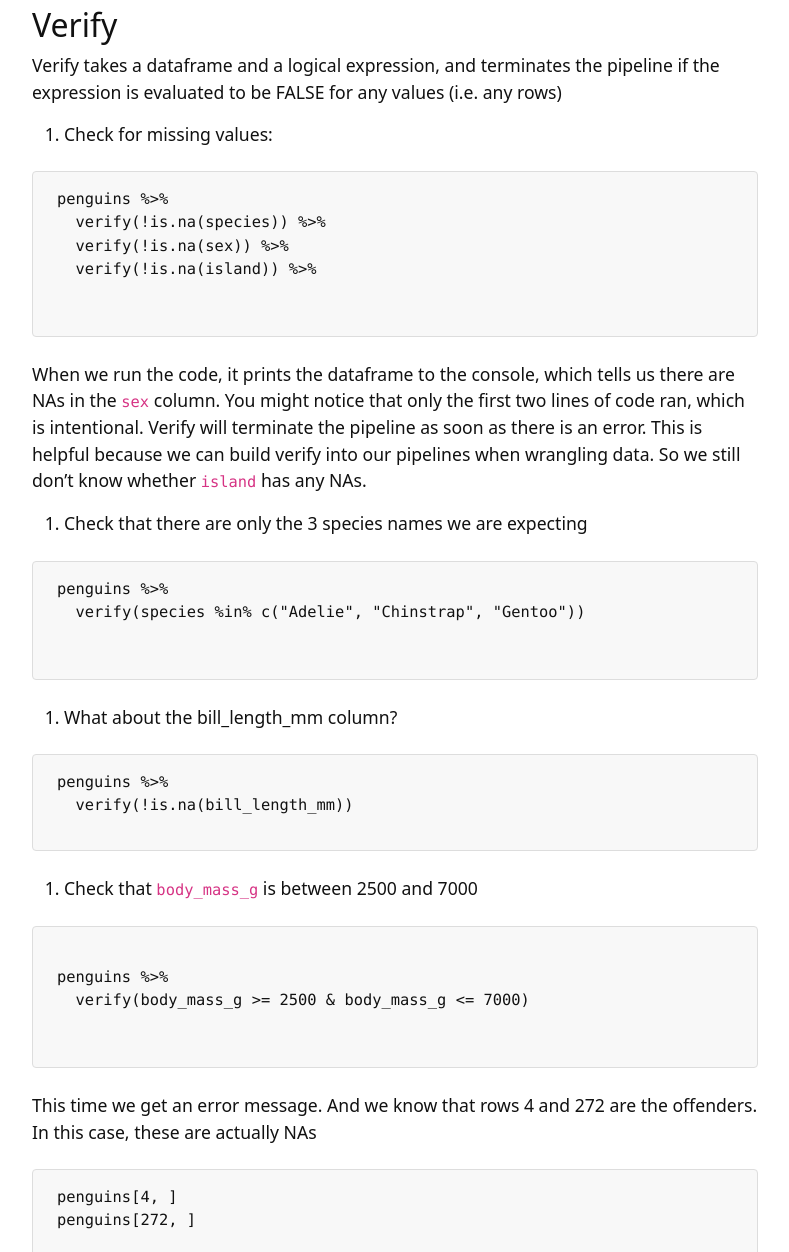
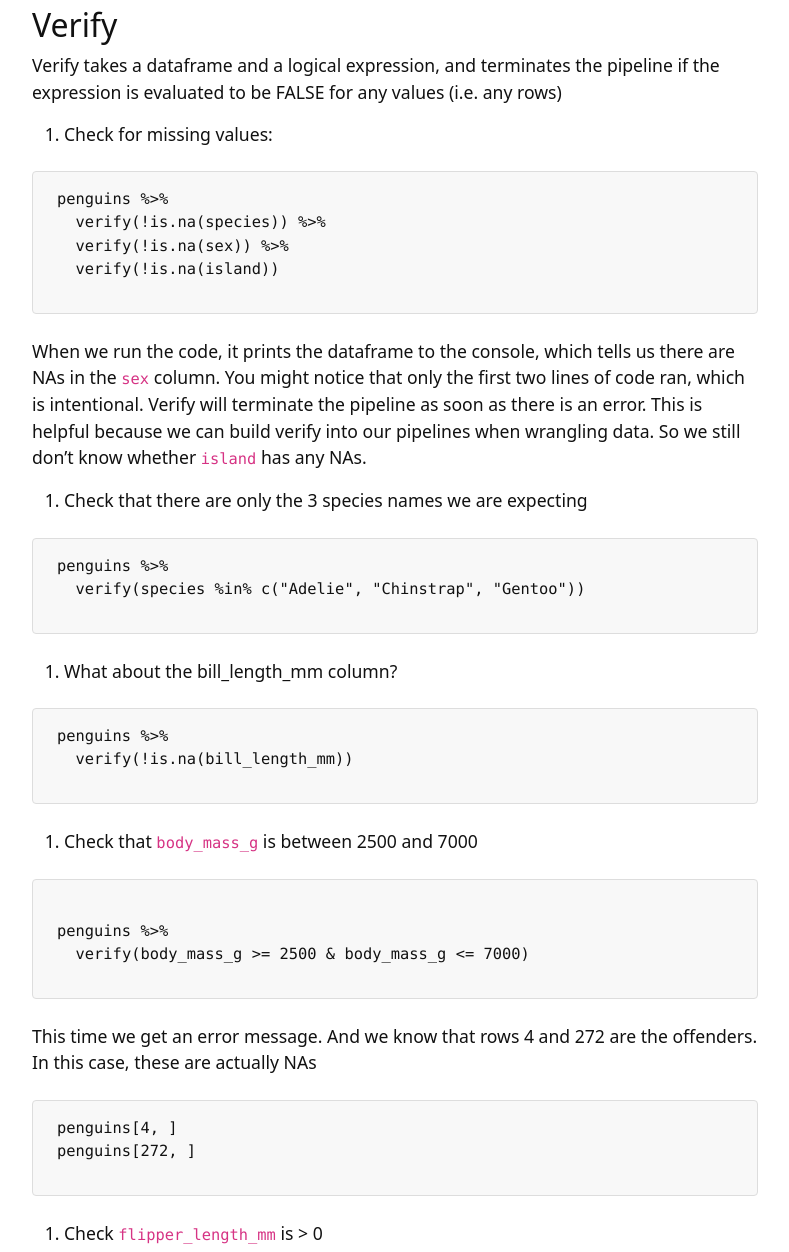
Before and after one commit to sandraemry/CSEE_DataWrangling, a Jekyll site: the page built from content/2-validation.md, in a window 1280 px wide and 1400 px high, scrolled down 947 px, cut to the strip 0-1252 px from the top of the window. Shown: the whole strip, without its empty margins (245-1034 px from the left). Built offline with Jekyll 4.4.1, drawn with Linux system fonts in a browser that asks for light colours; our own code applies the rules of GitHub Pages for plain Markdown files.

Commit message:
fixing some formatting

````diff
--- a/content/2-validation.md
+++ b/content/2-validation.md
@@ -31,8 +31,7 @@ Verify takes a dataframe and a logical expression, and terminates the pipeline i
 penguins %>%
   verify(!is.na(species)) %>%
   verify(!is.na(sex)) %>%
-  verify(!is.na(island)) %>%
-
+  verify(!is.na(island))
 ```
 When we run the code, it prints the dataframe to the console, which tells us there are NAs in the `sex` column.
 You might notice that only the first two lines of code ran, which is intentional. Verify will terminate the pipeline as soon as there is an error. This is helpful because we can build verify into our pipelines when wrangling data. So we still don't know whether `island` has any NAs.
@@ -42,7 +41,6 @@ You might notice that only the first two lines of code ran, which is intentional
 ```r
 penguins %>%
   verify(species %in% c("Adelie", "Chinstrap", "Gentoo"))
-
 ```
 2. What about the bill_length_mm column?
 
@@ -57,7 +55,6 @@ penguins %>%
 
 penguins %>%
   verify(body_mass_g >= 2500 & body_mass_g <= 7000)
-
 ```
 
 This time we get an error message. And we know that rows 4 and 272 are the offenders. In this case, these are actually NAs
@@ -76,7 +73,7 @@ penguins %>%
 penguins %>%
   assert(within_bounds(0, Inf), flipper_length_mm)
 ```
-### Assert()
+### Assert
 The assert function takes a dataframe, a predicate, and at least one column to apply it to. But you can supply more than 1 column at a time
 
 We can also check for the same errors with assert()
@@ -106,7 +103,6 @@ For example,
 ```r
 penguins %>%
   verify(nrow(.) > 100)
-
 ```
 
 We can also write our own predicates to use with assert. For example, we can check that bill length is greater than 15 cm
````
Also changed, not shown: content/1-manipulation.md (line endings or trailing spaces).
